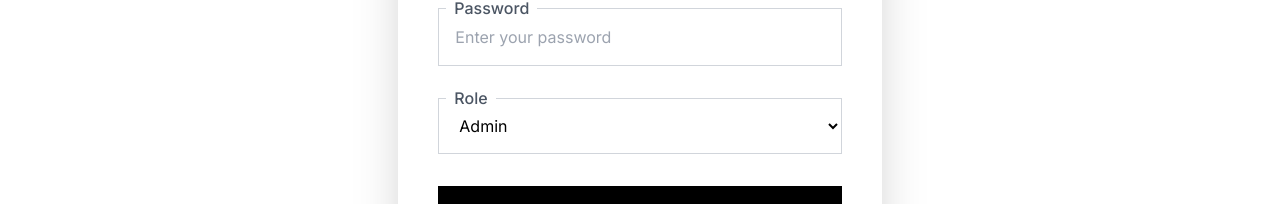
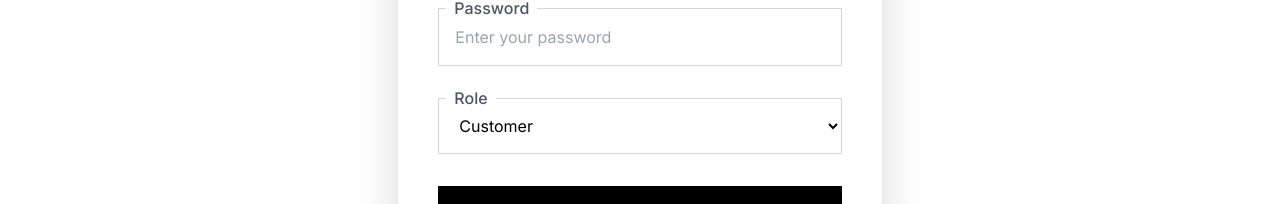
Before and after one commit to nainoaktv/nktv-store, a Next.js app: page /register in a window 1280 px wide. Shown: the part 383-587 px from the top of the page. Built offline with nearby package versions, Linux system fonts and the light colour scheme.

Commit message:
add form data with onChange events

```diff
--- a/src/app/register/page.js
+++ b/src/app/register/page.js
@@ -3,10 +3,22 @@
 import InputComponent from "@/components/FormElements/InputComponent";
 import SelectComponent from "@/components/FormElements/SelectComponent";
 import { registrationFormControls } from "@/utils";
+import { useState } from "react";
 
 const isRegistered = false;
 
+const initialFormData = {
+  name: "",
+  email: "",
+  password: "",
+  role: "customer",
+};
+
 export default function Register() {
+  const [formData, setFormData] = useState(initialFormData);
+
+  console.log(formData);
+
   return (
     <div className="bg-white relative text-black">
       <div className="flex flex-col items-center justify-between pt-0 pr-10 pb-0 pl-10 mt-8 mr-auto xl:px-5 lg:flex-row">
@@ -31,12 +43,26 @@ export default function Register() {
                         placeholder={controlItem.placeholder}
                         label={controlItem.label}
                         key={controlItem.id}
+                        onChange={(event) => {
+                          setFormData({
+                            ...formData,
+                            [controlItem.id]: event.target.value,
+                          });
+                        }}
+                        value={formData[controlItem.id]}
                       />
                     ) : controlItem.componentType === "select" ? (
                       <SelectComponent
                         options={controlItem.options}
                         label={controlItem.label}
                         key={controlItem.id}
+                        onChange={(event) => {
+                          setFormData({
+                            ...formData,
+                            [controlItem.id]: event.target.value,
+                          });
+                        }}
+                        value={formData[controlItem.id]}
                       />
                     ) : null
                   )}
```
